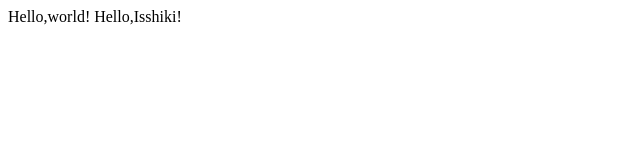
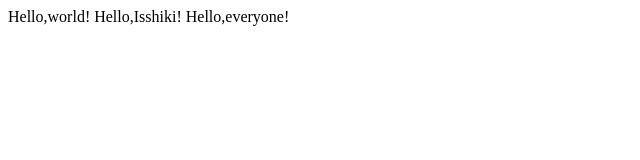
Before and after one commit to ShinichiroIsshiki/Shinichiro-Isshiki, a plain HTML site: page hello.html in a window 1280 px wide. Shown: the whole page, without its empty margins (0-640 px from the left). Drawn offline with Linux system fonts and the light colour scheme.

Commit message:
Update hello.html

```diff
--- a/hello.html
+++ b/hello.html
@@ -7,5 +7,6 @@
   <body>
   Hello,world!
   Hello,Isshiki!
+  Hello,everyone!
   </body>
 </html>
```
